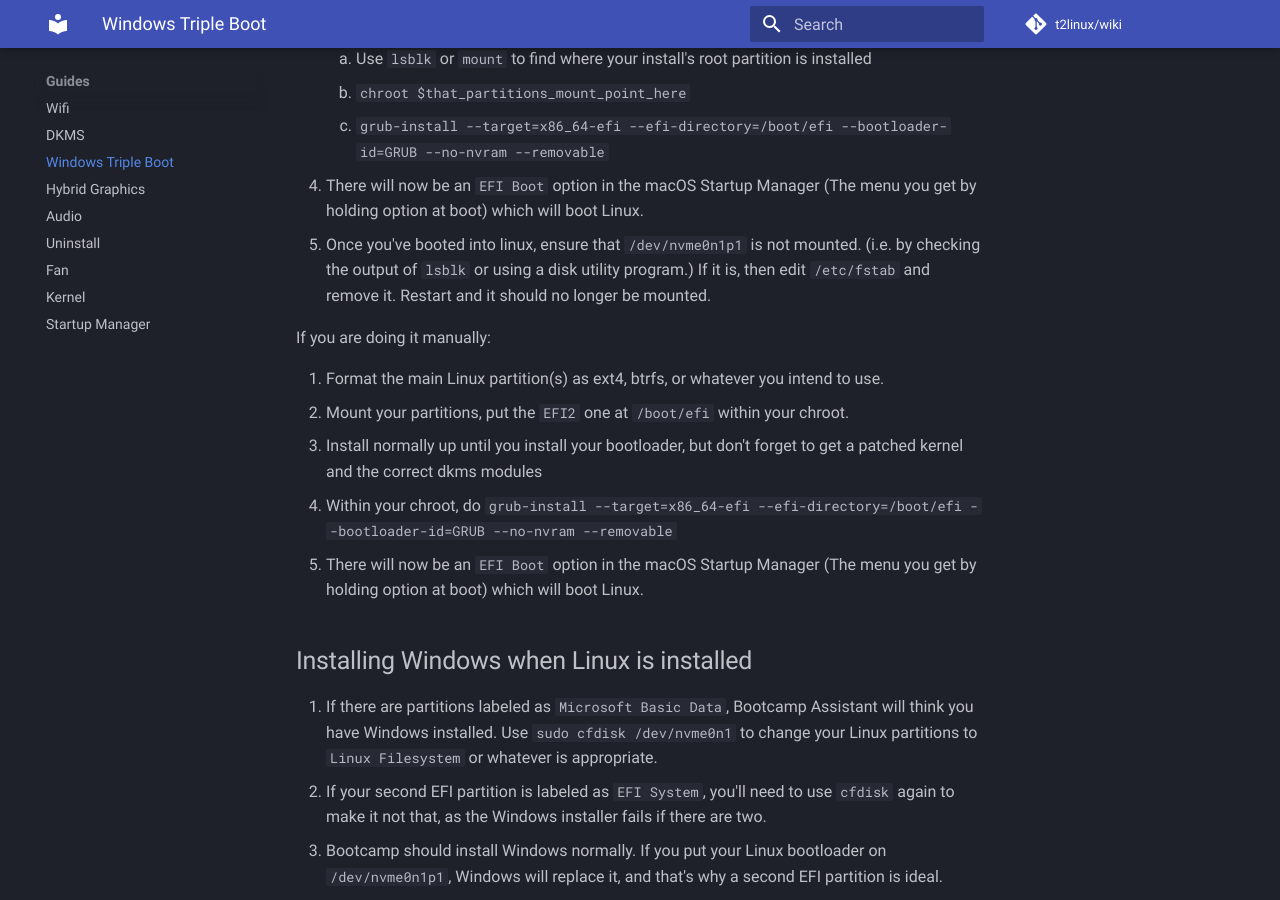
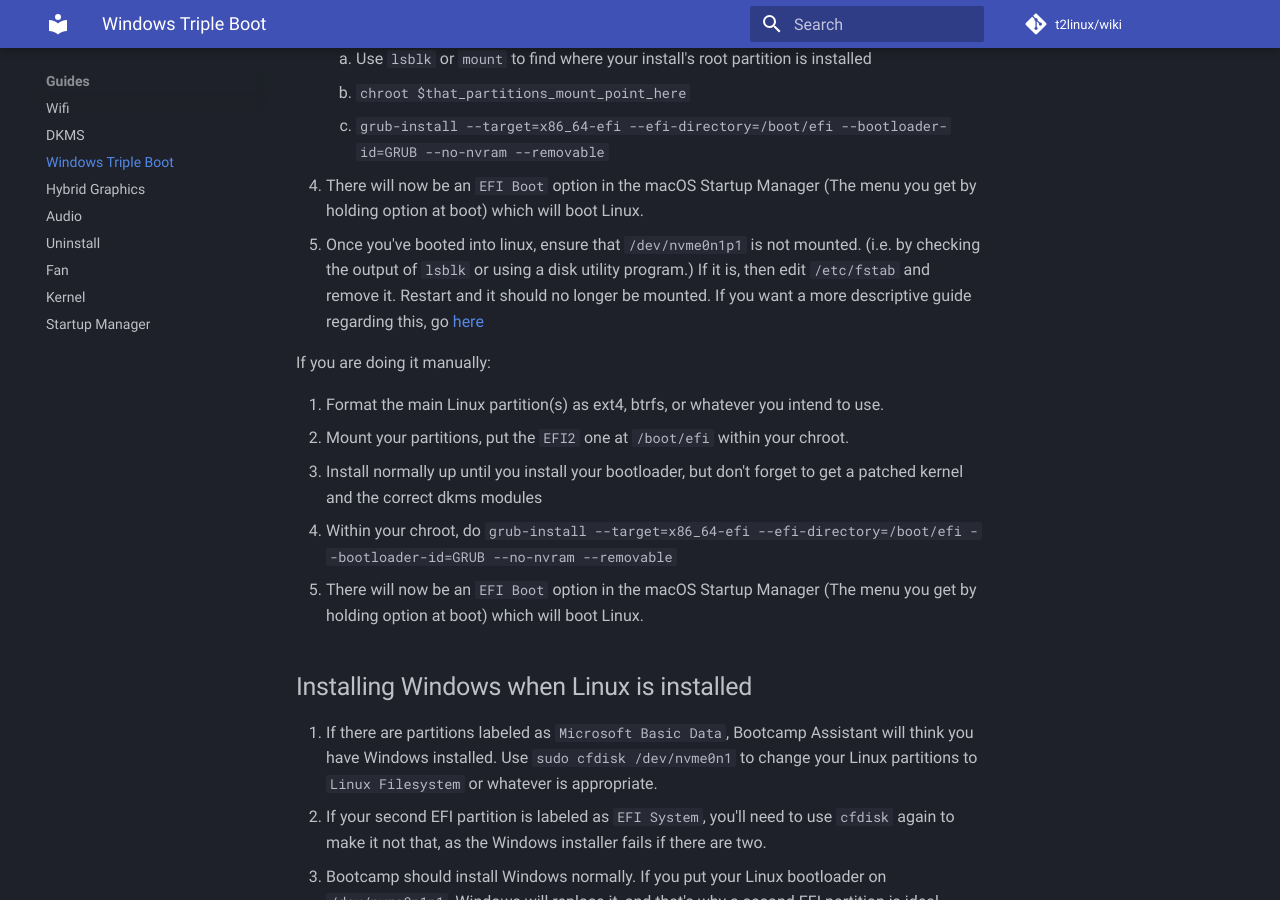
Before and after one commit to t2linux/wiki, an MkDocs documentation site: the page built from docs/guides/windows.md, in a window 1280 px wide and 900 px high, scrolled down 3093 px. Built offline with MkDocs 1.6.1 and Material for MkDocs 9.7.7, drawn with Linux system fonts in a browser that asks for light colours; comment, search, counter and statistics services are not loaded.

Commit message:
Update windows.md

```diff
--- a/docs/guides/windows.md
+++ b/docs/guides/windows.md
@@ -77,7 +77,8 @@ If you are using an interactive installer:
     3. `grub-install --target=x86_64-efi --efi-directory=/boot/efi --bootloader-id=GRUB --no-nvram --removable`
 
 4. There will now be an `EFI Boot` option in the macOS Startup Manager (The menu you get by holding option at boot) which will boot Linux.
-5. Once you've booted into linux, ensure that `/dev/nvme0n1p1` is not mounted. (i.e. by checking the output of `lsblk` or using a disk utility program.) If it is, then edit `/etc/fstab` and remove it. Restart and it should no longer be mounted.
+5. Once you've booted into linux, ensure that `/dev/nvme0n1p1` is not mounted. (i.e. by checking the output of `lsblk` or using a disk utility program.) If it is, then edit `/etc/fstab` and remove it. Restart and it should no longer be mounted. If you want a more descriptive guide regarding this, go [here](
+https://github.com/AdityaGarg8/efi-mount-bug-fix)
 
 If you are doing it manually:
 
```
